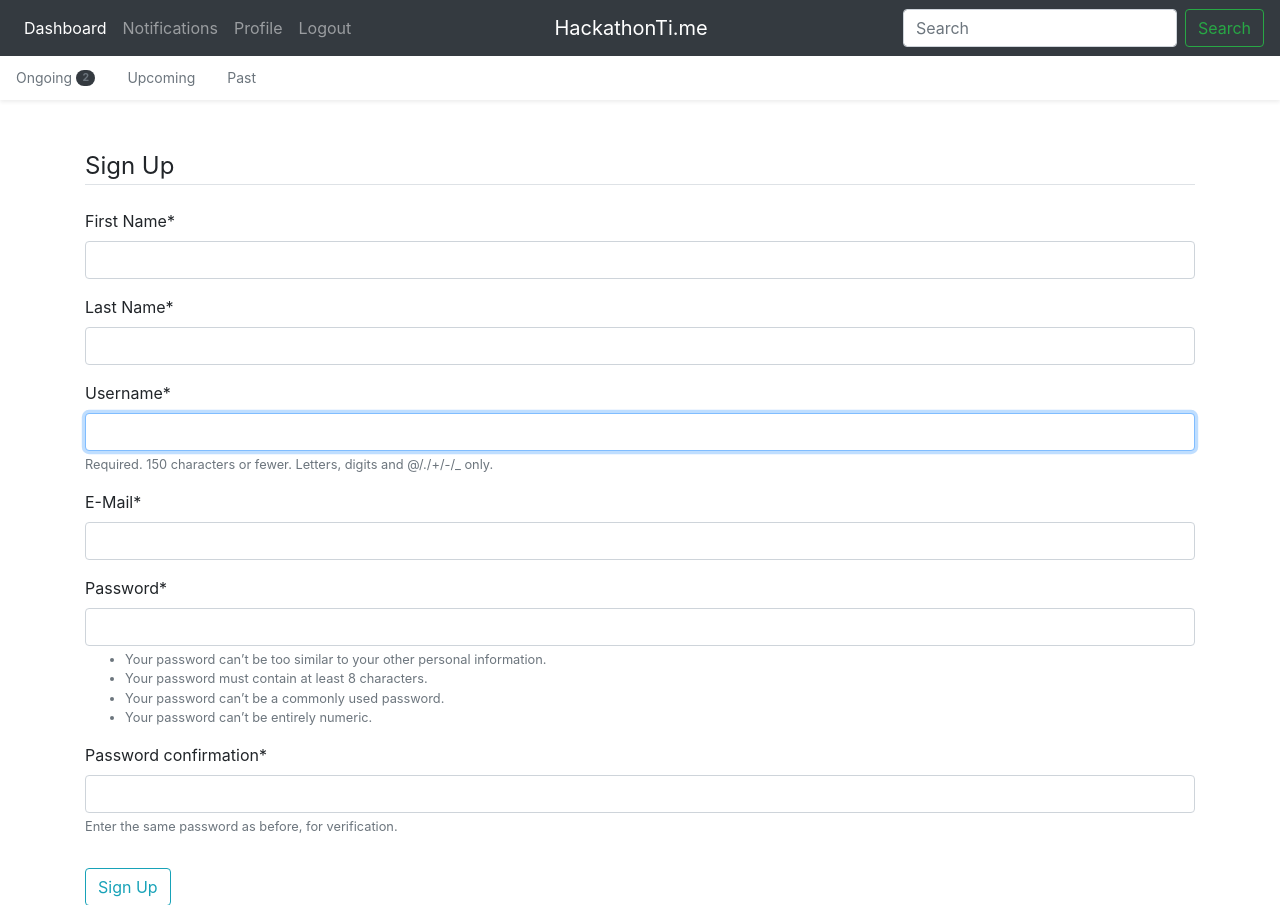
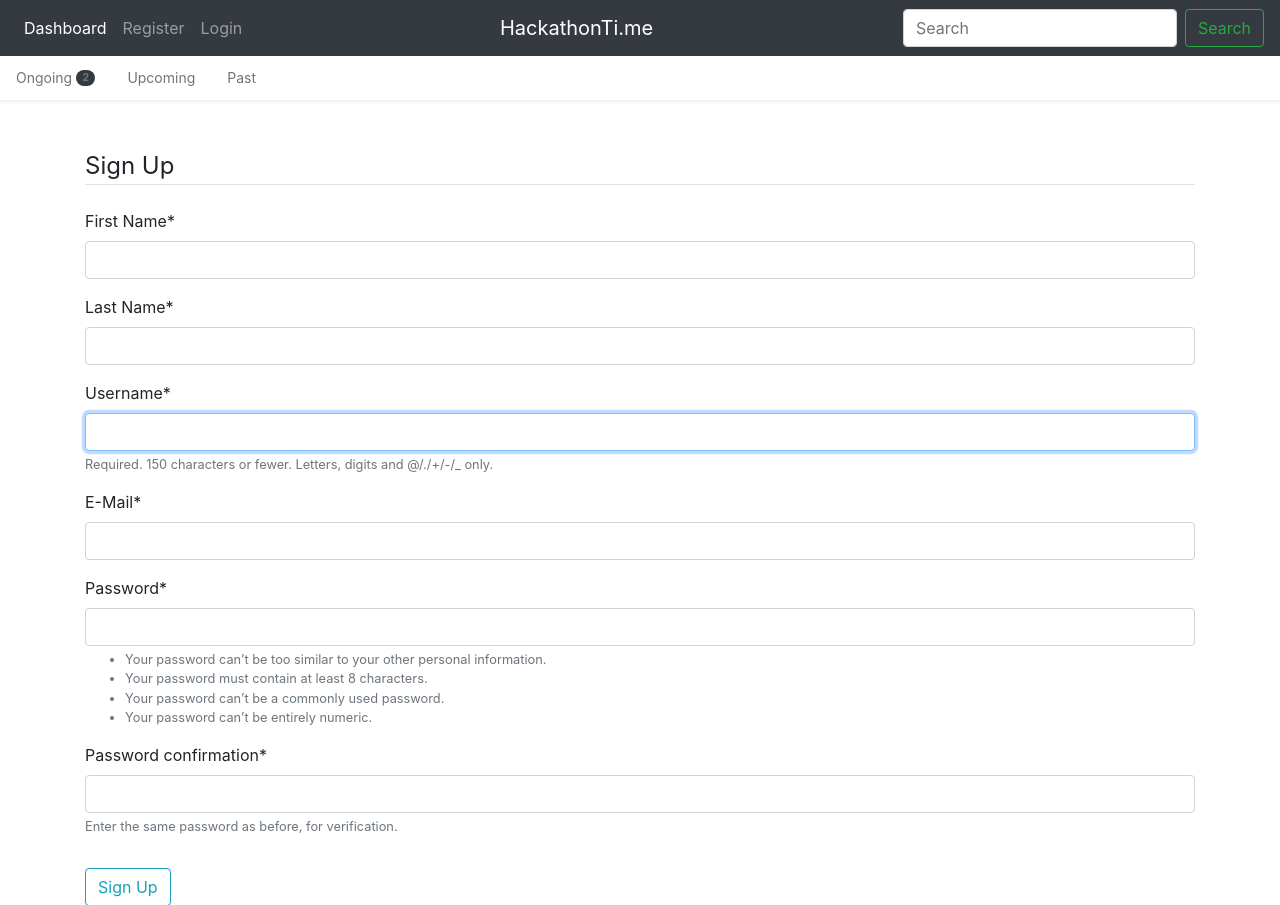
Before and after one commit to nk521/hackathontime, a Django app: page /register/ in a window 1280 px wide. Shown: the top 905 px of the page. Run offline with Django 3.2, Linux system fonts and the light colour scheme; some libraries are stand-ins or nearby versions.

Commit message:
login logout and register pages are done

```diff
--- a/hackathontime_base/settings.py
+++ b/hackathontime_base/settings.py
@@ -123,3 +123,5 @@ USE_TZ = True
 STATIC_URL = '/static/'
 
 CRISPY_TEMPLATE_PACK = 'bootstrap4'
+
+LOGIN_REDIRECT_URL = 'ht-home'
--- a/hackathontime_base/urls.py
+++ b/hackathontime_base/urls.py
@@ -24,4 +24,5 @@ urlpatterns = [
     path('register/', users_views.register, name='ht-register'),
     path('login/', auth_views.LoginView.as_view(template_name='hackathontime_users/login.html'), name='ht-login'),
     path('logout/', auth_views.LogoutView.as_view(template_name='hackathontime_users/logout.html'), name='ht-logout'),
+    path('profile/', users_views.profile, name='ht-profile')
 ]
--- a/hackathontime_main/templates/hackathontime_main/base.html
+++ b/hackathontime_main/templates/hackathontime_main/base.html
@@ -25,19 +25,26 @@
 	  <div class="navbar-collapse offcanvas-collapse" id="mainnav">
 	    <ul class="navbar-nav mr-auto">
 	      <li class="nav-item active">
-	        <a class="nav-link" href="#">Dashboard <span class="sr-only">(current)</span></a>
+	        <a class="nav-link" href="{% url 'ht-home' %}">Dashboard <span class="sr-only">(current)</span></a>
 	      </li>
-	      <li class="nav-item">
-	        <a class="nav-link" href="#">Notifications</a>
-	      </li>
-	      <li class="nav-item">
-	        <a class="nav-link" href="#">Profile</a>
-	      </li>
-	      <li class="nav-item">
-	        <a class="nav-link" href="#">Logout</a>
-	      </li>
+	      {% if user.is_authenticated %}
+		      <li class="nav-item">
+		        <a class="nav-link" href="{% url 'ht-profile' %}">Profile</a>
+		      </li>
+		      <li class="nav-item">
+		        <a class="nav-link" href="{% url 'ht-logout' %}">Logout</a>
+		      </li>
+	      {% else %}
+		      <li class="nav-item">
+		        <a class="nav-link" href="{% url 'ht-register' %}">Register</a>
+		      </li>
+		      <li class="nav-item">
+		        <a class="nav-link" href="{% url 'ht-login' %}">Login</a>
+		      </li>
+	      {% endif %}
+
 	    </ul>
-	    <a class="navbar-brand mr-auto" href="#">HackathonTi.me</a>
+	    <a class="navbar-brand mr-auto" href="{% url 'ht-home' %}">HackathonTi.me</a>
 	    <form class="form-inline my-2 my-lg-0">
 	      <input class="form-control mr-sm-2" type="text" placeholder="Search" aria-label="Search">
 	      <button class="btn btn-outline-success my-2 my-sm-0" type="submit">Search</button>
--- a/hackathontime_users/templates/hackathontime_users/login.html
+++ b/hackathontime_users/templates/hackathontime_users/login.html
@@ -6,7 +6,7 @@
 			{% csrf_token %}
 			<fieldset class="form-group">
 				<legend class="border-bottom mb-4 pt-4">Login to your account</legend>
-				{{ user_form|crispy }}
+				{{ form|crispy }}
 			</fieldset>
 			<div class="form-group">
 				<button class="btn btn-outline-info" type="submit">Login</button>
--- /dev/null
+++ b/hackathontime_users/templates/hackathontime_users/profile.html
@@ -0,0 +1,4 @@
+{% extends "hackathontime_main/base.html" %}
+{% block body %}
+	<h1>Hello! {{ user.username }} </h1>
+{% endblock body %}
--- a/hackathontime_users/views.py
+++ b/hackathontime_users/views.py
@@ -12,8 +12,8 @@ def register(request):
 			user_form.save()
 			# profile_form.save()
 			username = user_form.cleaned_data.get('username')
-			messages.success(request, f"Successfully created an account for {username}!")
-			return redirect('ht-home')
+			messages.success(request, f"Account for username \"{username}\" has been created. Login to your new account.")
+			return redirect('ht-login')
 		else:
 			messages.warning(request, 'Please correct the error below.')
 	else:
@@ -21,3 +21,7 @@ def register(request):
 		# profile_form = ProfileForm()
 
 	return render(request, 'hackathontime_users/register.html', {'user_form':user_form}) #, 'profile_form':profile_form})
+
+
+def profile(request):
+	return render(request,'hackathontime_users/profile.html')
```
Also changed, not shown: hackathontime_users/templates/hackathontime_users/logout.html (added, +9 -0 lines).
